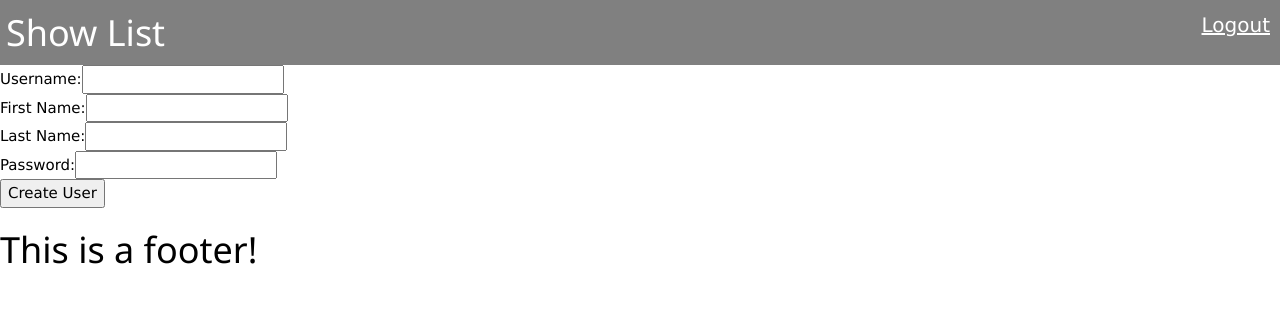
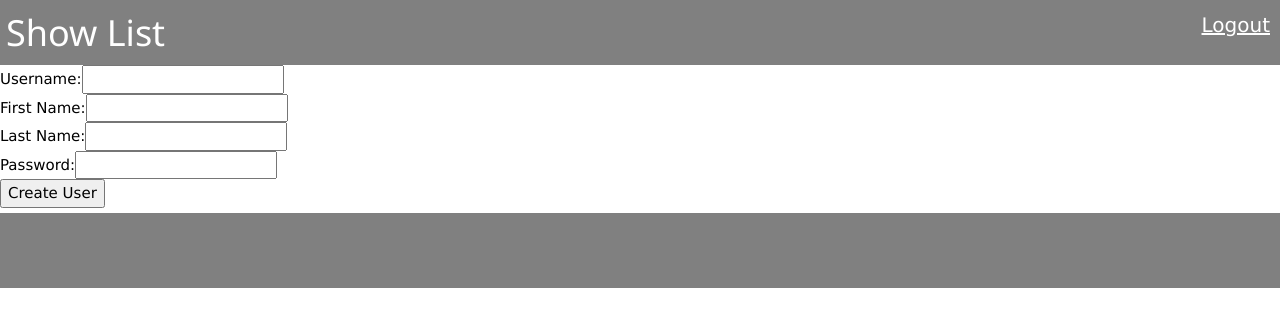
Before and after one commit to Zach-Allen/CS-3620, a PHP site: page /create_user.php in a window 1280 px wide. Shown: the top 327 px of the page. Run offline with PHP 8.4, Linux system fonts and the light colour scheme.

Commit message:
Update footer.php

```diff
--- a/footer.php
+++ b/footer.php
@@ -1,5 +1,20 @@
-<h1>
+<link rel="stylesheet" href="https://www.w3schools.com/w3css/4/w3.css">
+<style>
 
-This is a footer!
+  .footer {
+    display: flex;
+    width: 100%;
+    padding: 6px;
+    color: white;
+    background-color: gray;
+    margin-top: -10px;
+    font-size: 20px;
+    height: 75px;
+  }
+</style>
 
-</h1>
+<main>
+  <div class="footer">
+
+  </div>
+</main>
```
